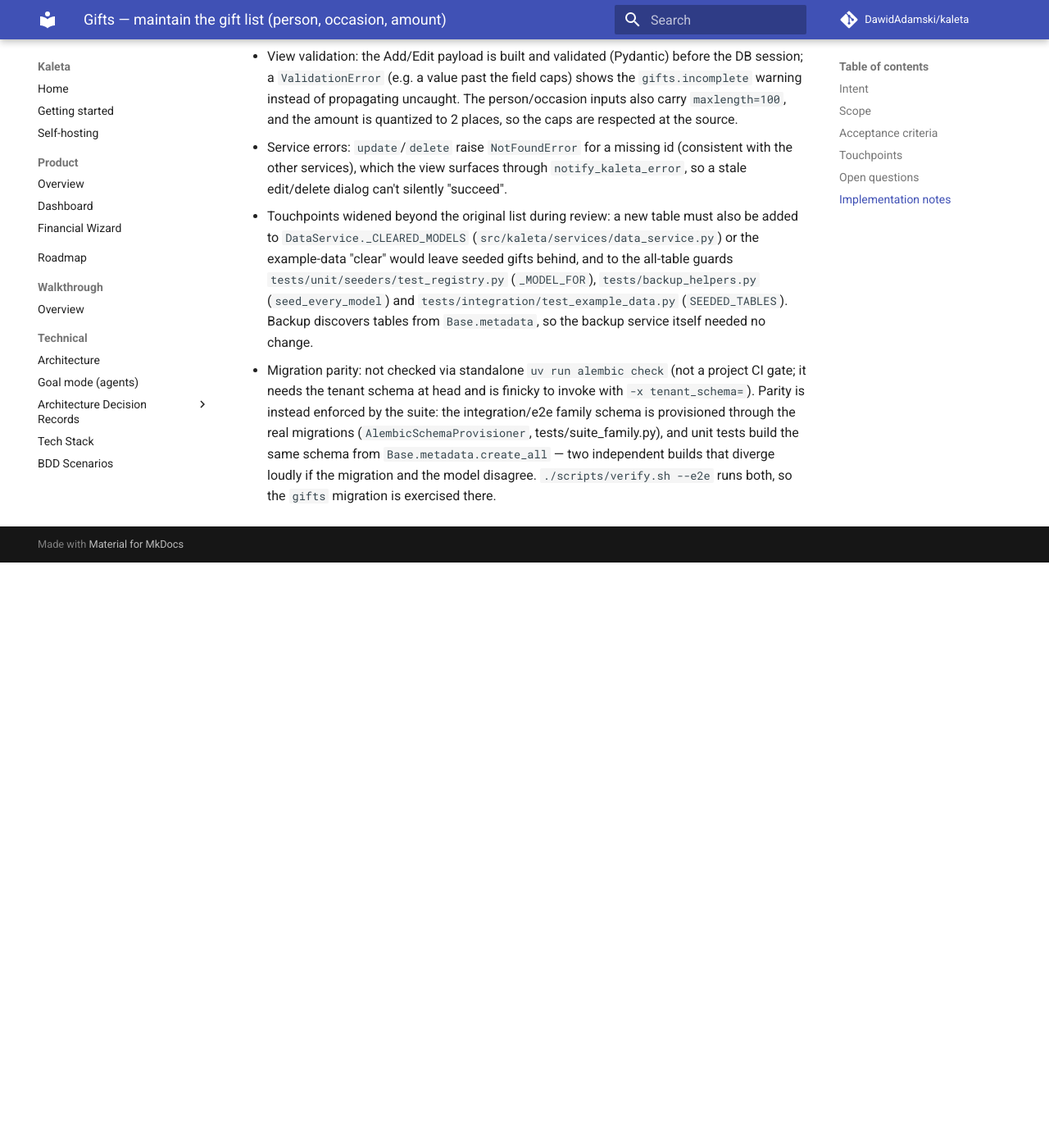
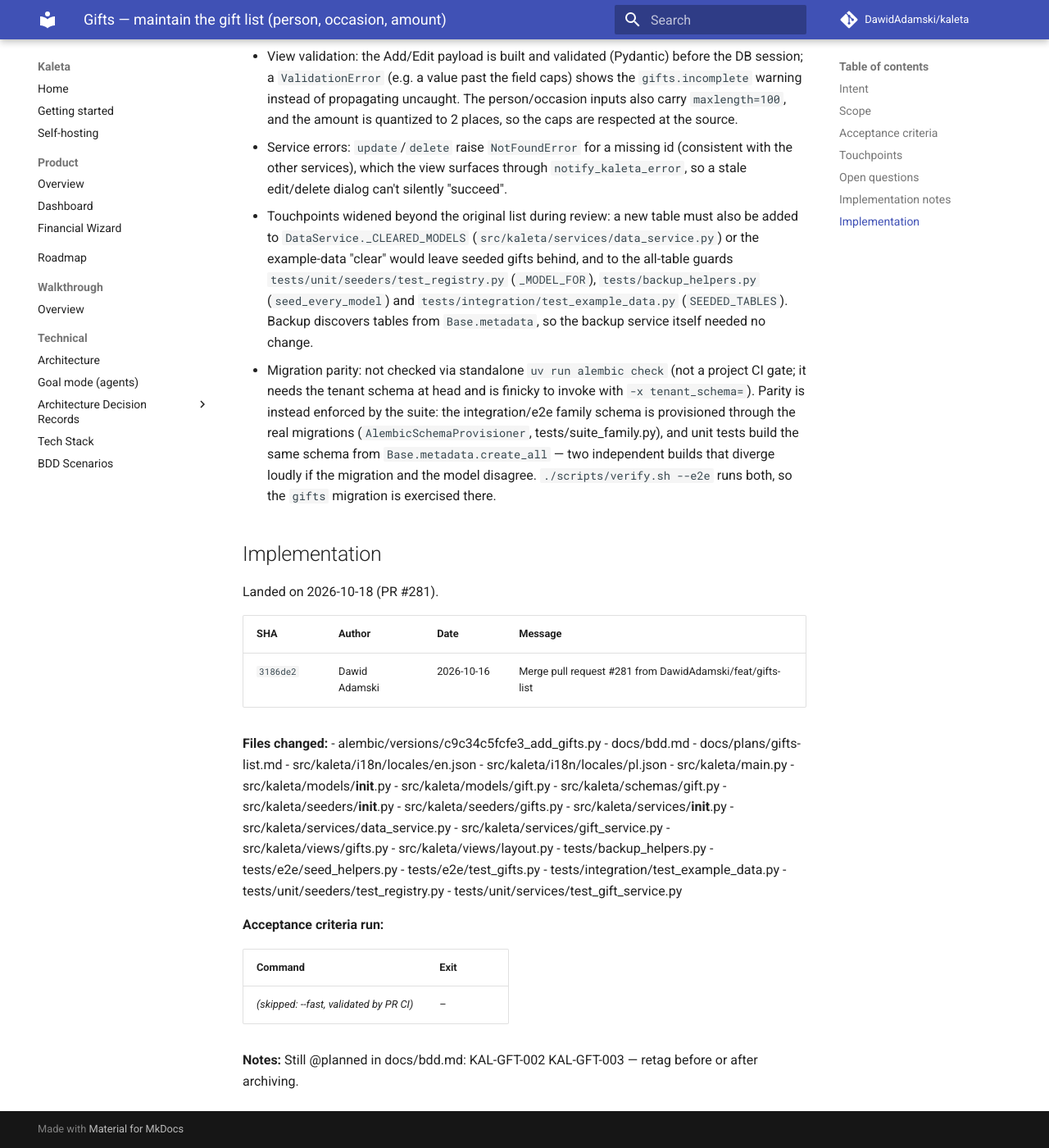
Before and after one commit to DawidAdamski/kaleta, an MkDocs documentation site: the page built from docs/plans/archive/gifts-list.md, in a window 1280 px wide and 1400 px high, scrolled down 2936 px. Shown: the whole window at 82% size. Built offline with MkDocs 1.6.1 and Material for MkDocs 9.7.7, drawn with Linux system fonts in a browser that asks for light colours; comment, search, counter and statistics services are not loaded; before the commit the page ends 3622 px from its top, so only the background shows below that.

Commit message:
docs(plans): archive gifts-list (#281)
Co-Authored-By: Claude Opus 4.8 <noreply@anthropic.com>

```diff
--- a/docs/plans/gifts-list.md
+++ b/docs/plans/archive/gifts-list.md
@@ -3,8 +3,9 @@ plan_id: gifts-list
 title: Gifts — maintain the gift list (person, occasion, amount)
 area: views (gifts)
 effort: medium
-status: in-progress
-roadmap_ref: ../roadmap.md
+status: archived
+archived_at: 2026-10-18
+roadmap_ref: ../../roadmap.md
 ---
 
 # Gifts — maintain the gift list (person, occasion, amount)
@@ -135,3 +136,43 @@ the yearly total against the BDD literals (200.00 + 150.00 → 350.00 under
   same schema from `Base.metadata.create_all` — two independent builds that
   diverge loudly if the migration and the model disagree. `./scripts/verify.sh
   --e2e` runs both, so the `gifts` migration is exercised there.
+
+## Implementation
+
+Landed on 2026-10-18 (PR #281).
+
+| SHA | Author | Date | Message |
+|---|---|---|---|
+| `3186de2` | Dawid Adamski | 2026-10-16 | Merge pull request #281 from DawidAdamski/feat/gifts-list |
+
+**Files changed:**
+- alembic/versions/c9c34c5fcfe3_add_gifts.py
+- docs/bdd.md
+- docs/plans/gifts-list.md
+- src/kaleta/i18n/locales/en.json
+- src/kaleta/i18n/locales/pl.json
+- src/kaleta/main.py
+- src/kaleta/models/__init__.py
+- src/kaleta/models/gift.py
+- src/kaleta/schemas/gift.py
+- src/kaleta/seeders/__init__.py
+- src/kaleta/seeders/gifts.py
+- src/kaleta/services/__init__.py
+- src/kaleta/services/data_service.py
+- src/kaleta/services/gift_service.py
+- src/kaleta/views/gifts.py
+- src/kaleta/views/layout.py
+- tests/backup_helpers.py
+- tests/e2e/seed_helpers.py
+- tests/e2e/test_gifts.py
+- tests/integration/test_example_data.py
+- tests/unit/seeders/test_registry.py
+- tests/unit/services/test_gift_service.py
+
+**Acceptance criteria run:**
+
+| Command | Exit |
+|---|---|
+| _(skipped: --fast, validated by PR CI)_ | – |
+
+**Notes:** Still @planned in docs/bdd.md: KAL-GFT-002 KAL-GFT-003 — retag before or after archiving.
```
